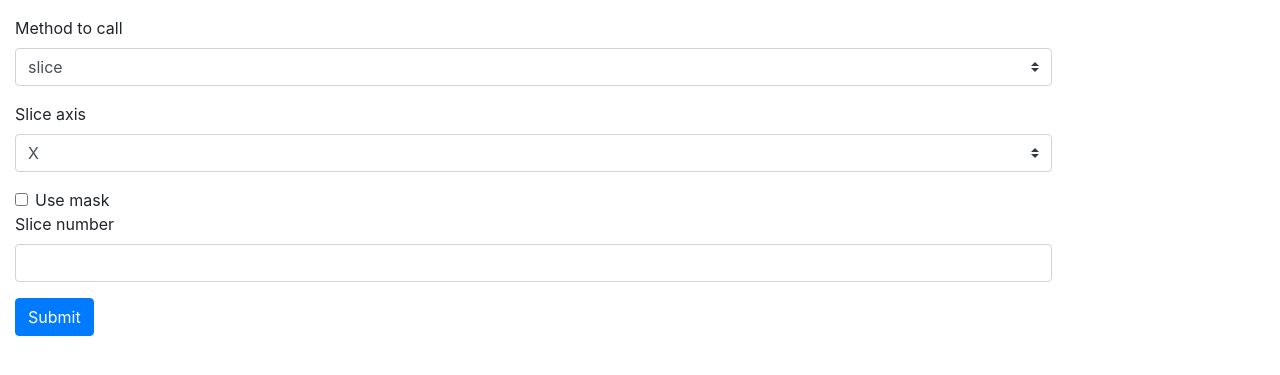
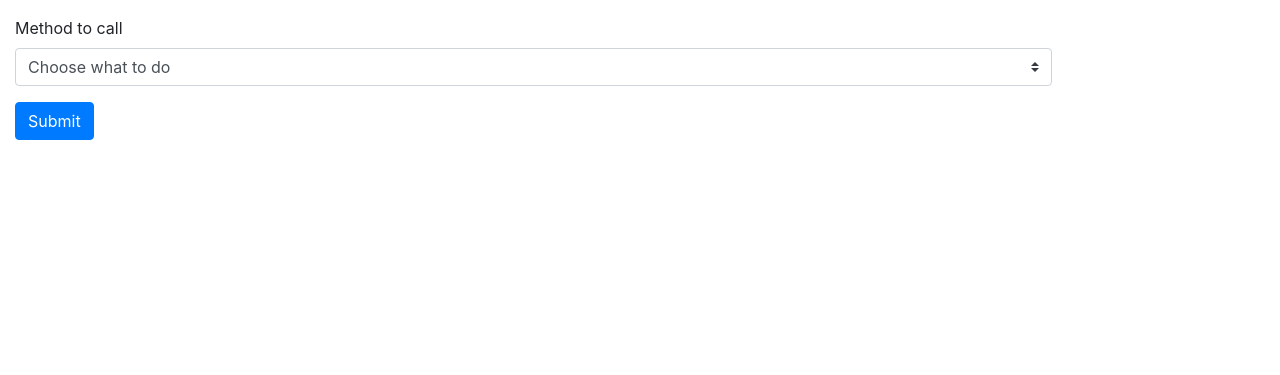
Before and after one commit to PunyPony/visualizer, a Python web app: template visualizer/module/templates/files_previewer.html in a window 1280 px wide. Shown: the part 172-547 px from the top of the page. Run offline with Jinja, Linux system fonts and the light colour scheme; the template is opened without the code that fills it, so the values that code supplies are empty; some libraries are stand-ins or nearby versions.

Commit message:
some javascript

```diff
--- a/visualizer/module/templates/base.html
+++ b/visualizer/module/templates/base.html
@@ -4,6 +4,8 @@
 <script src="https://code.jquery.com/jquery-3.2.1.slim.min.js" integrity="sha384-KJ3o2DKtIkvYIK3UENzmM7KCkRr/rE9/Qpg6aAZGJwFDMVNA/GpGFF93hXpG5KkN" crossorigin="anonymous"></script>
 <script src="https://cdnjs.cloudflare.com/ajax/libs/popper.js/1.12.9/umd/popper.min.js" integrity="sha384-ApNbgh9B+Y1QKtv3Rn7W3mgPxhU9K/ScQsAP7hUibX39j7fakFPskvXusvfa0b4Q" crossorigin="anonymous"></script>
 <script src="https://maxcdn.bootstrapcdn.com/bootstrap/4.0.0/js/bootstrap.min.js" integrity="sha384-JZR6Spejh4U02d8jOt6vLEHfe/JQGiRRSQQxSfFWpi1MquVdAyjUar5+76PVCmYl" crossorigin="anonymous"></script>
+<!-- <link rel="stylesheet" href="//code.jquery.com/ui/1.12.1/themes/base/jquery-ui.css"> -->
+
 
 {% block title %}<title>Kidney Visualizer</title>{% endblock %}
 
--- a/visualizer/module/templates/files_previewer.html
+++ b/visualizer/module/templates/files_previewer.html
@@ -2,6 +2,32 @@
 
 
 {% block content %}
+
+<style>
+  #hideValuesOnSelect {
+     display: none;
+  }
+</style>
+
+<script>
+  function displayDiv(elementValue) {
+      if (elementValue.value == "slice")
+      {
+        document.getElementById('ShowValuesOnSelectSlice').style.display = 'block';
+        document.getElementById('ShowValuesOnSelectHist').style.display = 'none';
+
+      }
+      else if (elementValue.value == "hist")
+      {
+        document.getElementById('ShowValuesOnSelectSlice').style.display = 'none';
+        document.getElementById('ShowValuesOnSelectHist').style.display = 'block';
+      }
+      else{
+        document.getElementById('ShowValuesOnSelectSlice').style.display = 'none';
+        document.getElementById('ShowValuesOnSelectHist').style.display = 'none';
+      }
+  }
+</script>
 
 <form action="/" method="post">
 
@@ -16,12 +42,14 @@
 
     <div class="form-group">
       <label for="func">Method to call</label>
-      <select id="func" name="func" class="custom-select" required>
-          <option  value=slice> slice </option>
-          <option  value=hist> hist </option>
+      <select id="func" name="func" class="custom-select" onchange="displayDiv(this)" required >
+          <option  value=""> Choose what to do </option>
+          <option  value="slice"> slice </option>
+          <option  value="hist"> hist </option>
       </select>
     </div>
 
+    <div id="ShowValuesOnSelectSlice" style="display:none">
       <div class="form-group">
         <label for="axis">Slice axis</label>
         <select id="axis" name="axis" class="custom-select" required>
@@ -31,19 +59,17 @@
         </select>
       </div>
 
-    <!-- <div class="form-group">
-      <label for="use_mask">Use mask</label>
-      <input type="checkbox" class="form-check-input" id="use_mask" name="use_mask">
-    </div> -->
+      <div class="form-group">
+        <label for="slice_nb">Slice number</label>
+        <input type="number" class="form-control" id=slice_nb name="slice_nb">
+      </div>
+    </div>
 
+    <div id="ShowValuesOnSelectHist" style="display:none">
       <div class="form-check form-switch">
         <input class="form-check-input" type="checkbox" id="use_mask" name="use_mask">
         <label class="form-check-label" for="use_mask">Use mask</label>
       </div>
-
-    <div class="form-group">
-      <label for="slice_nb">Slice number</label>
-      <input type="number" class="form-control" id=slice_nb name="slice_nb">
     </div>
 
     <button type="submit" class="btn btn-primary">Submit</button>
```
Lines whose indentation alone changed are shown as unchanged.
